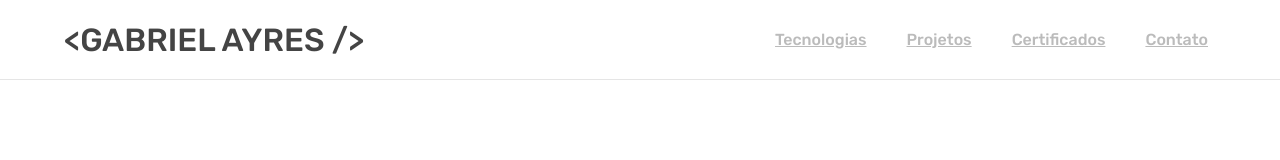
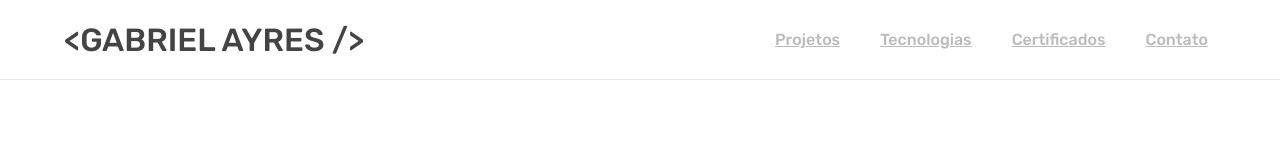
Before and after one commit to gabrielayresdev/Portfolio, a React (Vite) app: page / in a window 1280 px wide. Shown: the top 160 px of the page. Built offline with nearby package versions, Linux system fonts and the light colour scheme.

Commit message:
Feat: Responsividade da seção de projetos

```diff
--- a/src/Components/Sections/Certificados/Certificados.tsx
+++ b/src/Components/Sections/Certificados/Certificados.tsx
@@ -1,4 +1,3 @@
-import React from "react";
 import styles from "./Certificados.module.sass";
 
 import { Swiper, SwiperSlide } from "swiper/react";
@@ -16,7 +15,7 @@ import Certificado from "./Certificado";
 
 const Certificados = () => {
   return (
-    <div className={styles.certificados + " container"} id="certificados">
+    <section className={styles.certificados + " container"} id="certificados">
       <h2 className={styles.title}>Diplomas e certificados</h2>
       <Swiper
         effect={"cards"}
@@ -34,7 +33,7 @@ const Certificados = () => {
           <Certificado href="" src={c3} alt="Curso de React completo" />
         </SwiperSlide>
       </Swiper>
-    </div>
+    </section>
   );
 };
 
--- a/src/Components/Sections/Projetos/Projects.module.sass
+++ b/src/Components/Sections/Projetos/Projects.module.sass
@@ -1,3 +1,5 @@
+@import '/src/Styles/variables'
+
 .projects
     display: grid
     grid-template-columns: repeat(2, 1fr)
@@ -17,3 +19,5 @@
             background: #777
             display: block
             margin-top: 10px
+    @media (max-width: $mobileBreakpoint)
+        grid-template-columns: 1fr
--- a/src/Components/Sections/Projetos/Projects.tsx
+++ b/src/Components/Sections/Projetos/Projects.tsx
@@ -7,7 +7,7 @@ const Projects = () => {
   const projects = useContext();
 
   return (
-    <section className={styles.projects + " container"}>
+    <section id="projetos" className={styles.projects + " container"}>
       <h2 className={styles.title}>Projetos</h2>
       {projects &&
         projects.map((project) => {
--- a/src/Components/Shared/Menu.tsx
+++ b/src/Components/Shared/Menu.tsx
@@ -32,7 +32,7 @@ const Menu = () => {
         />
         <div className={styles.ulContainer} onClick={closeModal}>
           <ul>
-            {["tecnologias", "projetos", "certificados", "contato"].map(
+            {["projetos", "tecnologias", "certificados", "contato"].map(
               (value) => (
                 <li key={value}>
                   <a href={`#${value}`} onClick={() => setActive(false)}>
```
